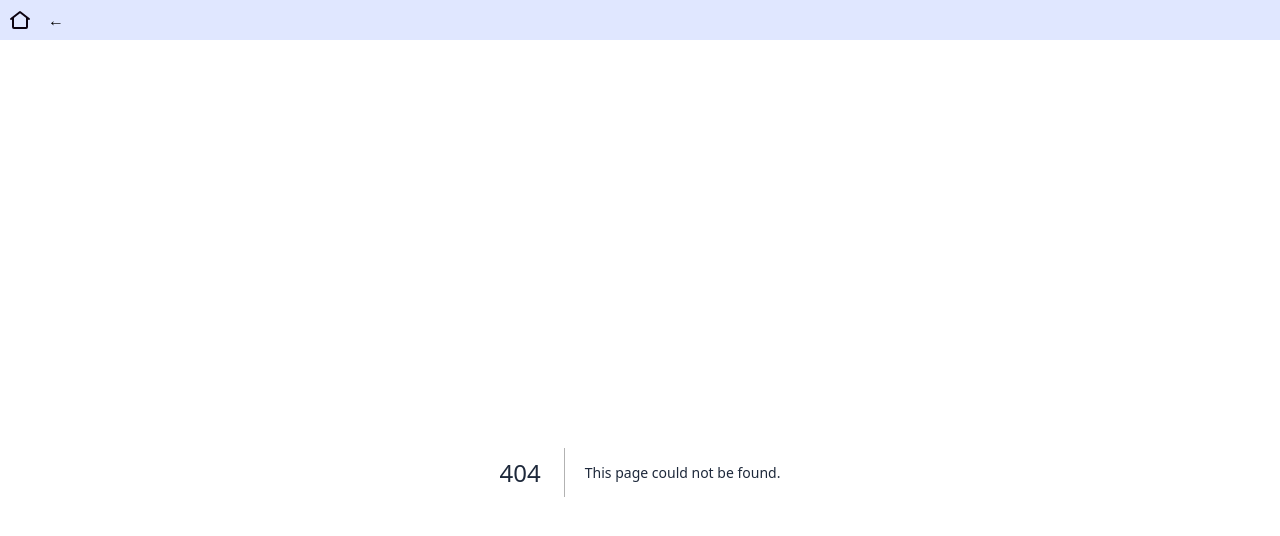
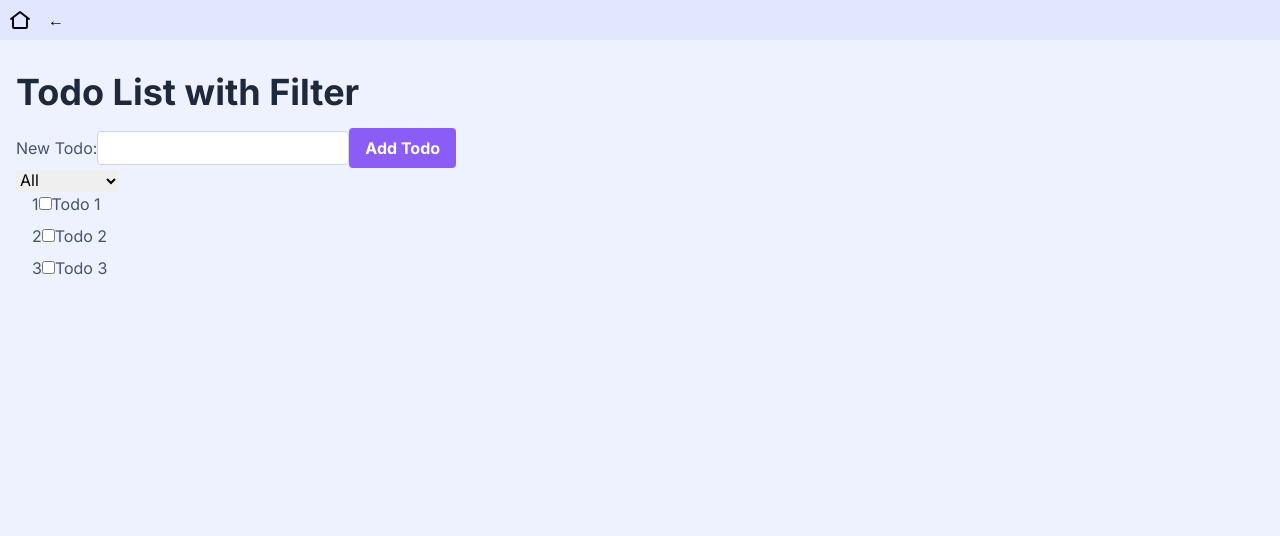
Before and after one commit to emanuelefavero/frontend-problems, a Next.js app in the folder react/: page /todo-list-with-filter in a window 1280 px wide. Before the commit this address had no page. Shown: the top 536 px of the page. Built offline with nearby package versions, Linux system fonts and the light colour scheme.

Commit message:
feat: add todo-list-with-filter

```diff
--- a/react/app/page.tsx
+++ b/react/app/page.tsx
@@ -45,6 +45,9 @@ export default function Home() {
         <li>
           <Link href='/update-state-arrays'>Update state arrays</Link>
         </li>
+        <li>
+          <Link href='/todo-list-with-filter'>Todo List with Filter</Link>
+        </li>
       </ul>
     </>
   )
--- /dev/null
+++ b/react/app/todo-list-with-filter/Todos.tsx
@@ -0,0 +1,98 @@
+'use client'
+
+import { useState } from 'react'
+import type { Todo, Filter } from './types/todos'
+import { todos as initialTodos } from './data/todos'
+
+// TODO setup unit testing for this component
+
+export default function Component() {
+  const [todos, setTodos] = useState<Todo[]>(initialTodos)
+  const [newTodo, setNewTodo] = useState('')
+  const [filter, setFilter] = useState<Filter>('all')
+
+  // Filter todos based on the selected filter
+  const filteredTodos = todos.filter((todo) => {
+    if (filter === 'active') return !todo.completed
+    if (filter === 'completed') return todo.completed
+    return true
+  })
+
+  // Add a new todo
+  const addTodo = () => {
+    if (!newTodo) alert('Please enter a todo')
+
+    setTodos((prev) => [
+      {
+        id: todos.length + 1,
+        text: newTodo,
+        completed: false,
+      },
+      ...prev,
+    ])
+  }
+
+  // Toggle the completion status of a todo
+  const toggleTodo = (id: number) => {
+    setTodos(
+      todos.map((todo) => {
+        if (todo.id === id) {
+          return {
+            ...todo,
+            completed: !todo.completed,
+          }
+        }
+
+        return todo
+      })
+    )
+  }
+
+  return (
+    <>
+      <div>
+        {/* New Todo */}
+        <label htmlFor='newTodo'>New Todo:</label>
+        <input
+          type='text'
+          id='newTodo'
+          value={newTodo}
+          onChange={(e) => setNewTodo(e.target.value)}
+          onKeyUp={(e) => e.key === 'Enter' && addTodo()}
+        />
+        <button onClick={addTodo}>Add Todo</button>
+
+        <div>
+          {/* Filter */}
+          <select
+            onChange={(e) => setFilter(e.target.value as Filter)}
+            className='text-black'
+            value={filter}
+          >
+            <option value='all'>All</option>
+            <option value='active'>Active</option>
+            <option value='completed'>Completed</option>
+          </select>
+
+          {/* Todos */}
+          <ul>
+            {filteredTodos.map((todo, index) => (
+              <li
+                key={todo.id}
+                className={`${todo.completed && 'line-through opacity-70'}`}
+              >
+                {index + 1}
+                <input
+                  type='checkbox'
+                  checked={todo.completed}
+                  onChange={() => toggleTodo(todo.id)}
+                />
+                {todo.text}
+              </li>
+            ))}
+          </ul>
+        </div>
+      </div>
+    </>
+  )
+}
--- /dev/null
+++ b/react/app/todo-list-with-filter/data/todos.ts
@@ -0,0 +1,7 @@
+import type { Todo } from '../types/todos'
+
+export const todos: Todo[] = [
+  { id: 1, text: 'Todo 1', completed: false },
+  { id: 2, text: 'Todo 2', completed: false },
+  { id: 3, text: 'Todo 3', completed: false },
+]
--- /dev/null
+++ b/react/app/todo-list-with-filter/page.tsx
@@ -0,0 +1,11 @@
+import Todos from './Todos'
+
+export default function Page() {
+  return (
+    <>
+      <h1>Todo List with Filter</h1>
+
+      <Todos />
+    </>
+  )
+}
--- /dev/null
+++ b/react/app/todo-list-with-filter/types/todos.ts
@@ -0,0 +1,7 @@
+export interface Todo {
+  id: number
+  text: string
+  completed: boolean
+}
+
+export type Filter = 'all' | 'active' | 'completed'
```
